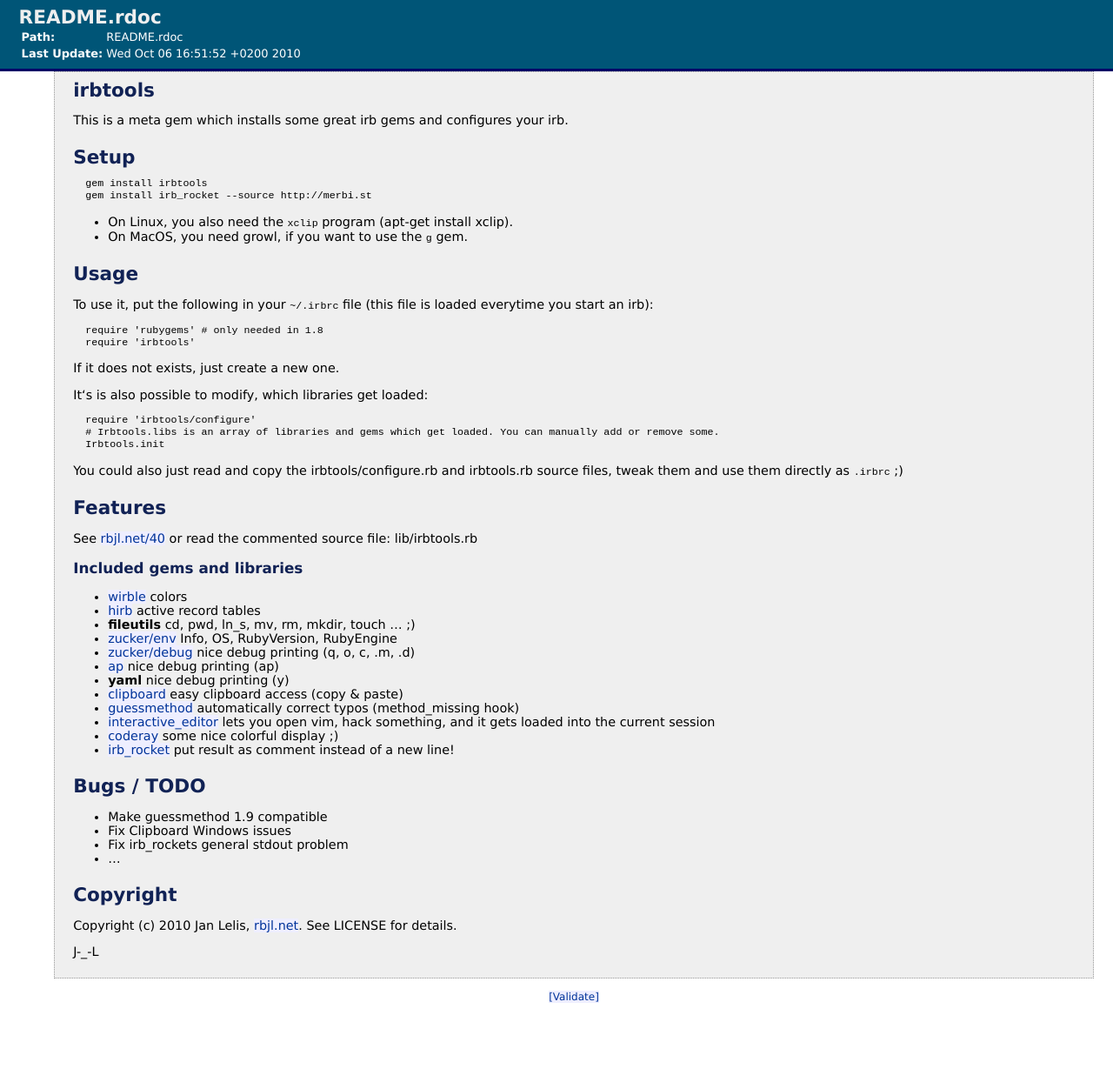
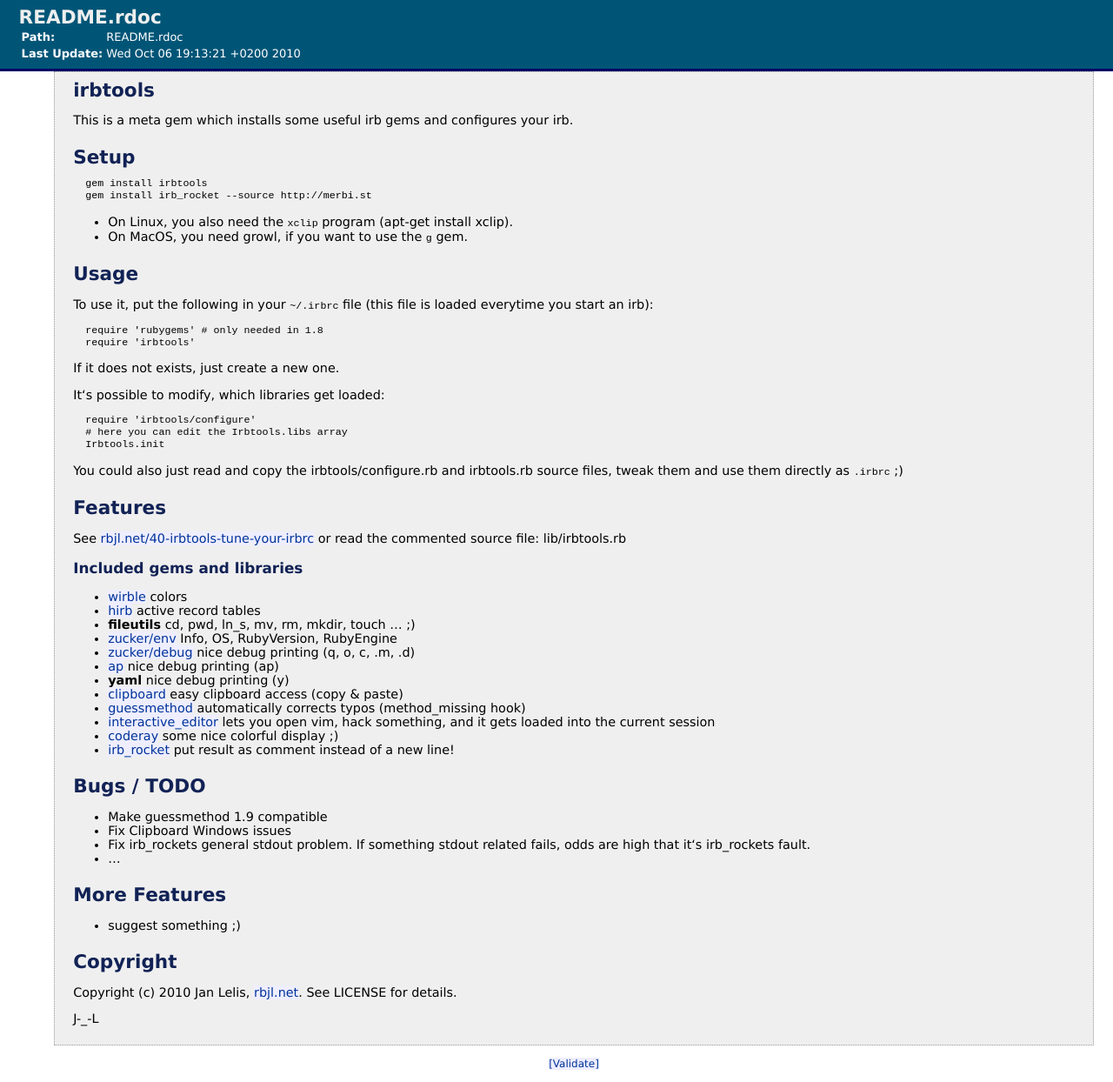
Before and after one commit to janlelis/irbtools, a plain HTML site: page doc/files/README_rdoc.html in a window 1280 px wide. Shown: the whole page at 87% size. Before the commit the page ends 1168 px from the top, so only its background shows below. Drawn offline with Linux system fonts and the light colour scheme.

Commit message:
release... .?

```diff
--- a/doc/files/README_rdoc.html
+++ b/doc/files/README_rdoc.html
@@ -56,7 +56,7 @@
     </tr>
     <tr class="top-aligned-row">
       <td><strong>Last Update:</strong></td>
-      <td>Wed Oct 06 16:51:52 +0200 2010</td>
+      <td>Wed Oct 06 19:13:21 +0200 2010</td>
     </tr>
     </table>
   </div>
@@ -71,7 +71,7 @@
     <div id="description">
       <h1>irbtools</h1>
 <p>
-This is a meta gem which installs some great irb gems and configures your
+This is a meta gem which installs some useful irb gems and configures your
 irb.
 </p>
 <h2>Setup</h2>
@@ -100,11 +100,11 @@ loaded everytime you start an irb):
 If it does not exists, just create a new one.
 </p>
 <p>
-It&#8216;s is also possible to modify, which libraries get loaded:
+It&#8216;s possible to modify, which libraries get loaded:
 </p>
 <pre>
   require 'irbtools/configure'
-  # Irbtools.libs is an array of libraries and gems which get loaded. You can manually add or remove some.
+  # here you can edit the Irbtools.libs array
   Irbtools.init
 </pre>
 <p>
@@ -113,8 +113,9 @@ source files, tweak them and use them directly as <tt>.irbrc</tt> ;)
 </p>
 <h2>Features</h2>
 <p>
-See <a href="http://rbjl.net/40">rbjl.net/40</a> or read the commented
-source file: lib/irbtools.rb
+See <a
+href="http://rbjl.net/40-irbtools-tune-your-irbrc">rbjl.net/40-irbtools-tune-your-irbrc</a>
+or read the commented source file: lib/irbtools.rb
 </p>
 <h3>Included gems and libraries</h3>
 <ul>
@@ -149,7 +150,7 @@ access (copy &amp; paste)
 
 </li>
 <li><a href="http://guessmethod.rubyforge.org/">guessmethod</a> automatically
-correct typos (method_missing hook)
+corrects typos (method_missing hook)
 
 </li>
 <li><a
@@ -175,10 +176,17 @@ instead of a new line!
 <li>Fix Clipboard Windows issues
 
 </li>
-<li>Fix irb_rockets general stdout problem
+<li>Fix irb_rockets general stdout problem. If something stdout related fails,
+odds are high that it&#8216;s irb_rockets fault.
 
 </li>
 <li>&#8230;
+
+</li>
+</ul>
+<h2>More Features</h2>
+<ul>
+<li>suggest something ;)
 
 </li>
 </ul>
```
Also changed, not shown: doc/classes/Irbtools.html (+2 -2 lines), doc/files/lib/irbtools/configure_rb.html (+1 -1 lines), doc/files/lib/irbtools_rb.html (+3 -3 lines), doc/index.html (+2 -2 lines), screenshots/examples1.png (added), screenshots/examples2.png (added), 6 other files.
